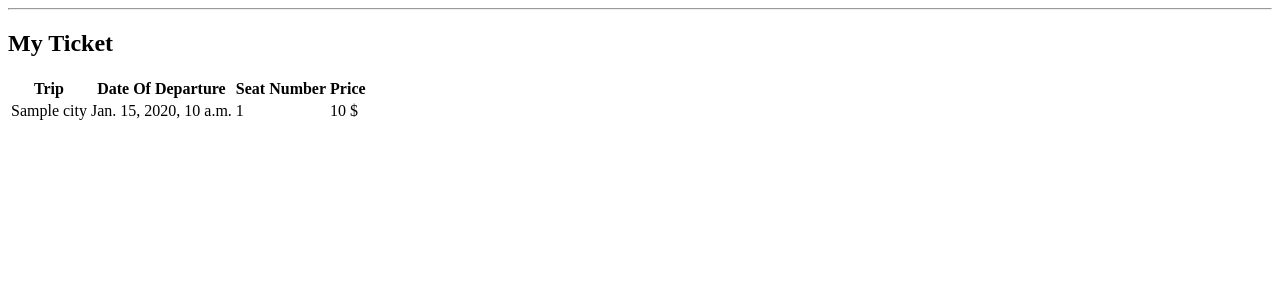
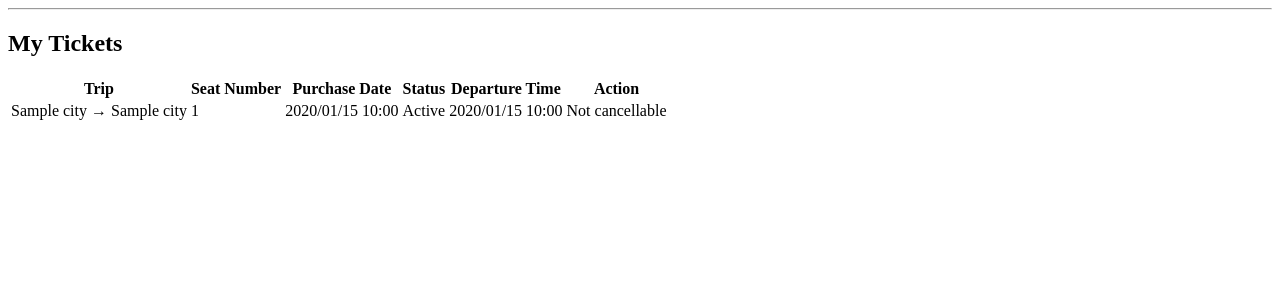
Before and after one commit to amirdvn82/passenger-company-mvt, a Django app: page /tickets/my-tickets/ in a window 1280 px wide. Shown: the part 29-329 px from the top of the page. Run offline with Django 5.2, Linux system fonts and the light colour scheme; a user stored in the database is signed in; tables that the repository leaves empty hold one stand-in row (values such as "Sample post").

Commit message:
feat(tickets): add user panel to view and cancel tickets

```diff
--- a/cooperative/templates/tickets/my-tickets.html
+++ b/cooperative/templates/tickets/my-tickets.html
@@ -2,30 +2,58 @@
 
 {% block content %}
 <div class="container mt-4">
-        <h2> My Ticket</h2>
+    <h2>My Tickets</h2>
+
     {% if tickets %}
-        <table class="table">
+    <div class="table-responsive">
+        <table class="table table-bordered table-striped">
             <thead>
                 <tr>
                     <th>Trip</th>
-                    <th>Date Of Departure</th>
-                    <th> Seat Number</th>
-                    <th>Price</th>
+                    <th>Seat Number</th>
+                    <th>Purchase Date</th>
+                    <th>Status</th>
+                    <th>Departure Time</th>
+                    <th>Action</th>
                 </tr>
             </thead>
             <tbody>
                 {% for ticket in tickets %}
                 <tr>
-                    <td>{{ ticket.trip.destination }}</td>
-                    <td>{{ ticket.trip.departure_time }}</td>
+                    <td>{{ ticket.trip.origin.name }} → {{ ticket.trip.destination.name }}</td>
                     <td>{{ ticket.seat_number }}</td>
-                    <td>{{ ticket.trip.price }} $</td>
+                    <td>{{ ticket.created_date|date:"Y/m/d H:i" }}</td>
+                    <td>
+                        {% if ticket.status == 'ACTIVE' %}
+                        <span class="badge bg-success">Active</span>
+                        {% elif ticket.status == 'CANCELLED' %}
+                        <span class="badge bg-danger">Cancelled</span>
+                        {% elif ticket.status == 'USED' %}
+                        <span class="badge bg-secondary">Used</span>
+                        {% else %}
+                        {{ ticket.status }}
+                        {% endif %}
+                    </td>
+                    <td>{{ ticket.trip.departure_time|date:"Y/m/d H:i" }}</td>
+                    <td>
+                        {% if ticket.status == 'ACTIVE' and ticket.trip.departure_time > now %}
+                        <form method="post" action="{% url 'tickets:cancel_ticket' ticket.id %}"
+                            style="display:inline;">
+                            {% csrf_token %}
+                            <button type="submit" class="btn btn-danger btn-sm"
+                                onclick="return confirm('Are you sure?')">Cancel Ticket</button>
+                        </form>
+                        {% else %}
+                        <span class="text-muted">Not cancellable</span>
+                        {% endif %}
+                    </td>
                 </tr>
                 {% endfor %}
             </tbody>
         </table>
+    </div>
     {% else %}
-        <p>You ave not purchased any tickets.</p>
+    <div class="alert alert-info">You have no tickets.</div>
     {% endif %}
 </div>
 {% endblock %}
--- a/cooperative/tickets/urls.py
+++ b/cooperative/tickets/urls.py
@@ -7,5 +7,6 @@ urlpatterns = [
     path("buy/<int:trip_id>", buy_ticket_view, name="buy-ticket"),
     path("success/", ticket_success_view, name="ticket-success"),
     path('my-tickets/', my_tickets_view, name='my-tickets'),
+    path('cancel/<int:ticket_id>/', cancel_ticket_view, name='cancel_ticket'),
 
 ]
--- a/cooperative/tickets/views.py
+++ b/cooperative/tickets/views.py
@@ -4,6 +4,8 @@ from .forms import BuyTicketForm
 from .services import TicketService, TicketPurchaseError
 from trips.models import Trip
 from .models import Ticket
+from django.utils import timezone
+from django.contrib import messages
 
 
 @login_required
@@ -40,5 +42,16 @@ def ticket_success_view(request):
 @login_required
 def my_tickets_view(request):
 
-    tickets = Ticket.objects.filter(user=request.user).select_related('trip')
-    return render(request, 'tickets/my-tickets.html', {'tickets': tickets})
+    tickets = Ticket.objects.filter(user=request.user).select_related('trip', 'trip__origin', 'trip__destination').order_by('-created_date')
+    now = timezone.now()
+    return render(request, 'tickets/my-tickets.html', {'tickets': tickets, 'now': now})
+
+@login_required
+def cancel_ticket_view(request, ticket_id):
+    if request.method == 'POST':
+        try:
+            TicketService.cancel_ticket(ticket_id=ticket_id, user=request.user)
+            messages.success(request, 'The ticket has been successfully cancelled and the funds have been returned to your wallet.')
+        except (ValueError, PermissionError, TicketPurchaseError) as e:
+            messages.error(request, str(e))
+    return redirect('tickets:my-tickets')
```
Lines whose indentation alone changed are shown as unchanged.
